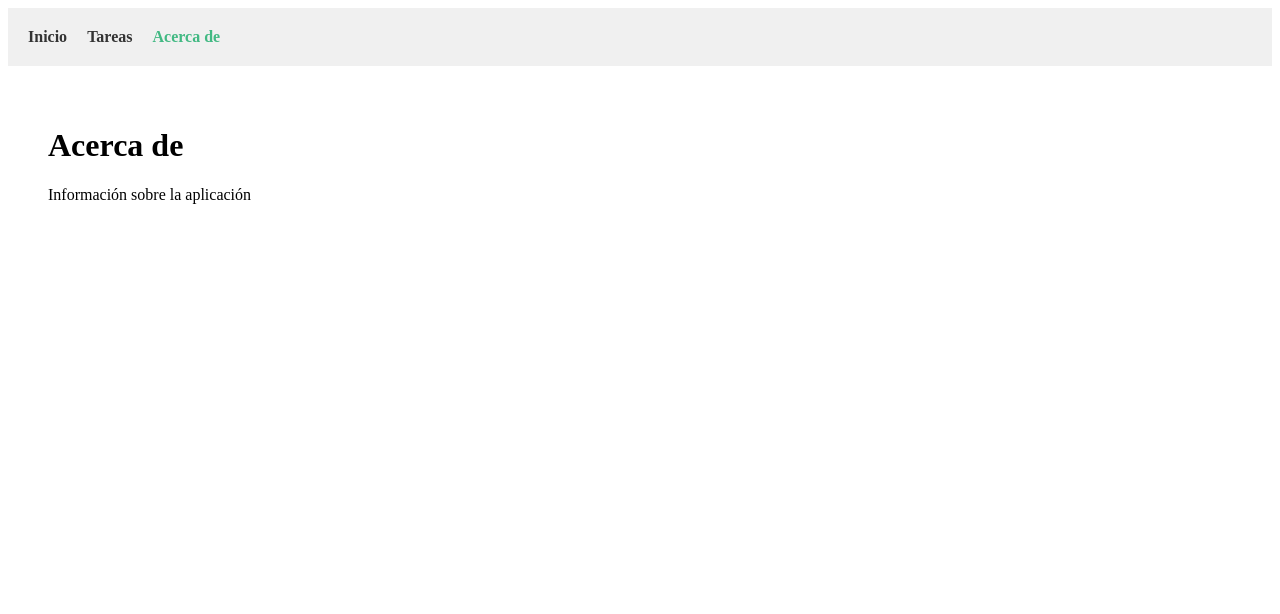
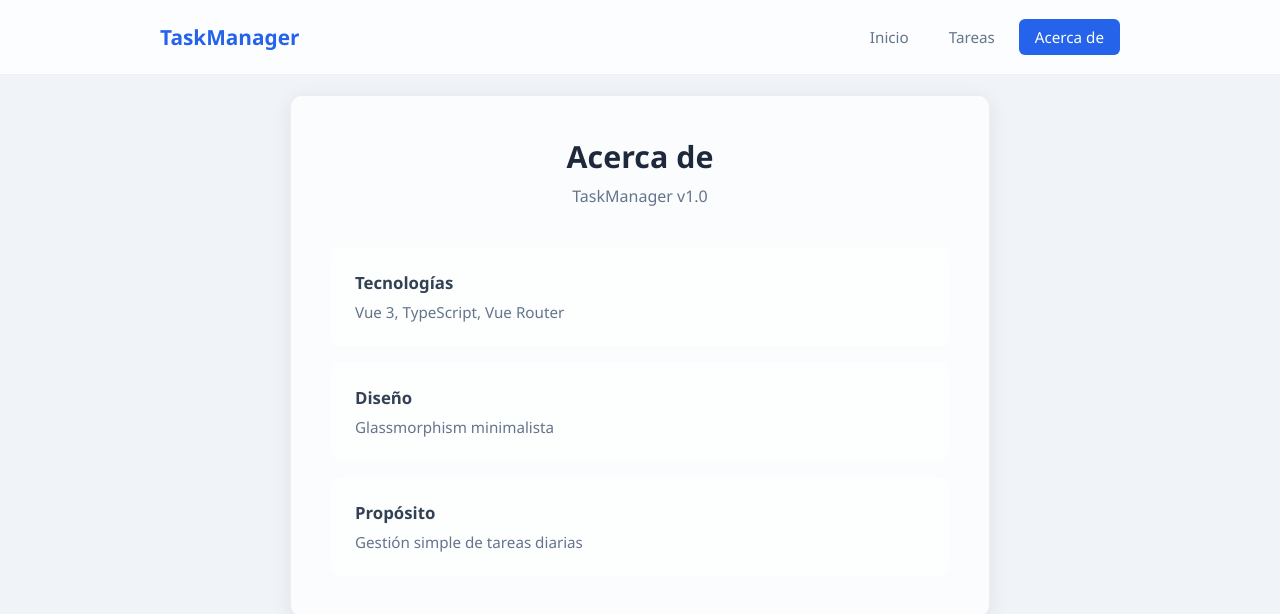
Before and after one commit to AaronZumarraga/tareas, a Vue app: page /acerca-de in a window 1280 px wide. Shown: the top 614 px of the page. Built offline with nearby package versions, Linux system fonts and the light colour scheme; the HTML template or start-up script is replaced by a standard one.

Commit message:
Refactor layout and styles for main views: Inicio, Tareas, and Acerca de

```diff
--- a/src/App.vue
+++ b/src/App.vue
@@ -4,36 +4,99 @@ import { RouterLink, RouterView } from 'vue-router'
 
 <template>
   <div id="app">
-    <nav>
-      <RouterLink to="/">Inicio</RouterLink>
-      <RouterLink to="/tareas">Tareas</RouterLink>
-      <RouterLink to="/acerca-de">Acerca de</RouterLink>
-    </nav>
-    <main>
+    <header>
+      <div class="container">
+        <h1 class="logo">TaskManager</h1>
+        <nav>
+          <RouterLink to="/" class="nav-link">Inicio</RouterLink>
+          <RouterLink to="/tareas" class="nav-link">Tareas</RouterLink>
+          <RouterLink to="/acerca-de" class="nav-link">Acerca de</RouterLink>
+        </nav>
+      </div>
+    </header>
+    <main class="container">
       <RouterView />
     </main>
   </div>
 </template>
 
-<style scoped>
+<style>
+/* ESTILOS GLOBALES */
+* {
+  margin: 0;
+  padding: 0;
+  box-sizing: border-box;
+}
+
+body {
+  font-family: 'Segoe UI', system-ui, sans-serif;
+  background: #f0f4f8;
+  min-height: 100vh;
+}
+
+#app {
+  min-height: 100vh;
+  display: flex;
+  flex-direction: column;
+}
+
+.container {
+  max-width: 1000px;
+  margin: 0 auto;
+  padding: 0 20px;
+  width: 100%;
+}
+
+header {
+  background: rgba(255, 255, 255, 0.8);
+  backdrop-filter: blur(10px);
+  -webkit-backdrop-filter: blur(10px);
+  border-bottom: 1px solid rgba(0, 0, 0, 0.05);
+  position: sticky;
+  top: 0;
+  z-index: 100;
+}
+
+header .container {
+  display: flex;
+  justify-content: space-between;
+  align-items: center;
+  padding: 1.2rem 20px;
+}
+
+.logo {
+  font-size: 1.3rem;
+  color: #2563eb;
+  font-weight: 600;
+}
+
 nav {
   display: flex;
-  gap: 20px;
-  padding: 20px;
-  background-color: #f0f0f0;
+  gap: 8px;
 }
 
-nav a {
+.nav-link {
+  padding: 8px 16px;
   text-decoration: none;
-  color: #333;
-  font-weight: bold;
+  color: #64748b;
+  font-weight: 500;
+  font-size: 0.95rem;
+  border-radius: 6px;
+  transition: all 0.2s;
 }
 
-nav a.router-link-active {
-  color: #42b983;
+.nav-link:hover {
+  background: rgba(0, 0, 0, 0.04);
+  color: #2563eb;
+}
+
+.nav-link.router-link-active {
+  background: #2563eb;
+  color: white;
 }
 
 main {
-  padding: 20px;
+  flex: 1;
+  padding: 40px 20px;
 }
 </style>
--- a/src/views/AcercaDe.vue
+++ b/src/views/AcercaDe.vue
@@ -4,13 +4,81 @@
 
 <template>
   <div class="acerca-de">
-    <h1>Acerca de</h1>
-    <p>Información sobre la aplicación</p>
+    <div class="glass-card">
+      <h1>Acerca de</h1>
+      <p class="subtitle">TaskManager v1.0</p>
+      <div class="info-section">
+        <div class="info-item">
+          <h3>Tecnologías</h3>
+          <p>Vue 3, TypeScript, Vue Router</p>
+        </div>
+        <div class="info-item">
+          <h3>Diseño</h3>
+          <p>Glassmorphism minimalista</p>
+        </div>
+        <div class="info-item">
+          <h3>Propósito</h3>
+          <p>Gestión simple de tareas diarias</p>
+        </div>
+      </div>
+    </div>
   </div>
 </template>
 
 <style scoped>
+/* ESTILOS LOCALES - Solo para Acerca De */
 .acerca-de {
-  padding: 20px;
+  max-width: 700px;
+  margin: 0 auto;
+  padding-top: 20px;
+}
+
+.glass-card {
+  background: rgba(255, 255, 255, 0.7);
+  backdrop-filter: blur(10px);
+  -webkit-backdrop-filter: blur(10px);
+  border: 1px solid rgba(0, 0, 0, 0.06);
+  border-radius: 12px;
+  padding: 40px;
+  box-shadow: 0 4px 20px rgba(0, 0, 0, 0.08);
+  text-align: center;
+}
+
+h1 {
+  color: #1e293b;
+  font-size: 1.9rem;
+  font-weight: 600;
+  margin-bottom: 8px;
+}
+
+.subtitle {
+  color: #64748b;
+  font-size: 1rem;
+  margin-bottom: 40px;
+}
+
+.info-section {
+  display: flex;
+  flex-direction: column;
+  gap: 16px;
+}
+
+.info-item {
+  padding: 24px;
+  background: rgba(255, 255, 255, 0.5);
+  border-radius: 10px;
+  text-align: left;
+}
+
+.info-item h3 {
+  color: #334155;
+  font-size: 1.05rem;
+  margin-bottom: 8px;
+  font-weight: 600;
+}
+
+.info-item p {
+  color: #64748b;
+  font-size: 0.95rem;
 }
 </style>
--- a/src/views/Inicio.vue
+++ b/src/views/Inicio.vue
@@ -4,13 +4,65 @@
 
 <template>
   <div class="inicio">
-    <h1>Inicio</h1>
-    <p>Bienvenido a la aplicación de tareas</p>
+    <div class="glass-card">
+      <h1>Bienvenido</h1>
+      <p class="subtitle">Gestiona tus tareas de forma simple</p>
+      <div class="features">
+        <div class="feature-item">Simple</div>
+        <div class="feature-item">Efectivo</div>
+        <div class="feature-item">Rápido</div>
+      </div>
+    </div>
   </div>
 </template>
 
 <style scoped>
+/* ESTILOS LOCALES - Solo afectan este componente */
 .inicio {
-  padding: 20px;
+  display: flex;
+  justify-content: center;
+  align-items: flex-start;
+  padding-top: 60px;
+}
+
+.glass-card {
+  background: rgba(255, 255, 255, 0.7);
+  backdrop-filter: blur(10px);
+  -webkit-backdrop-filter: blur(10px);
+  border: 1px solid rgba(0, 0, 0, 0.06);
+  border-radius: 12px;
+  padding: 50px 40px;
+  text-align: center;
+  box-shadow: 0 4px 20px rgba(0, 0, 0, 0.08);
+  max-width: 600px;
+  width: 100%;
+}
+
+h1 {
+  color: #1e293b;
+  font-size: 2.2rem;
+  font-weight: 600;
+  margin-bottom: 12px;
+}
+
+.subtitle {
+  color: #64748b;
+  font-size: 1.05rem;
+  margin-bottom: 40px;
+}
+
+.features {
+  display: flex;
+  gap: 16px;
+  justify-content: center;
+}
+
+.feature-item {
+  padding: 16px 24px;
+  background: rgba(255, 255, 255, 0.5);
+  border-radius: 8px;
+  font-size: 0.9rem;
+  color: #475569;
+  font-weight: 500;
 }
 </style>
--- a/src/views/Tareas.vue
+++ b/src/views/Tareas.vue
@@ -4,13 +4,99 @@
 
 <template>
   <div class="tareas">
-    <h1>Tareas</h1>
-    <p>Aquí puedes gestionar tus tareas</p>
+    <div class="glass-card">
+      <h1>Mis Tareas</h1>
+      <p class="subtitle">Organiza tu día</p>
+      <div class="task-input">
+        <input type="text" placeholder="Agregar nueva tarea..." />
+        <button>Agregar</button>
+      </div>
+      <div class="task-list">
+        <p class="empty-state">No hay tareas aún</p>
+      </div>
+    </div>
   </div>
 </template>
 
 <style scoped>
+/* ESTILOS LOCALES - Solo para vista Tareas */
 .tareas {
-  padding: 20px;
+  max-width: 700px;
+  margin: 0 auto;
+  padding-top: 20px;
+}
+
+.glass-card {
+  background: rgba(255, 255, 255, 0.7);
+  backdrop-filter: blur(10px);
+  -webkit-backdrop-filter: blur(10px);
+  border: 1px solid rgba(0, 0, 0, 0.06);
+  border-radius: 12px;
+  padding: 40px;
+  box-shadow: 0 4px 20px rgba(0, 0, 0, 0.08);
+}
+
+h1 {
+  color: #1e293b;
+  font-size: 1.9rem;
+  font-weight: 600;
+  margin-bottom: 8px;
+}
+
+.subtitle {
+  color: #64748b;
+  font-size: 1rem;
+  margin-bottom: 30px;
+}
+
+.task-input {
+  display: flex;
+  gap: 10px;
+  margin-bottom: 30px;
+}
+
+.task-input input {
+  flex: 1;
+  padding: 12px 16px;
+  border: 1px solid rgba(0, 0, 0, 0.1);
+  border-radius: 8px;
+  background: rgba(255, 255, 255, 0.6);
+  color: #1e293b;
+  font-size: 0.95rem;
+  outline: none;
+  transition: all 0.2s;
+}
+
+.task-input input:focus {
+  border-color: #2563eb;
+  background: white;
+}
+
+.task-input button {
+  padding: 12px 24px;
+  background: #2563eb;
+  color: white;
+  border: none;
+  border-radius: 8px;
+  font-size: 0.9rem;
+  cursor: pointer;
+  transition: all 0.2s;
+  font-weight: 500;
+}
+
+.task-input button:hover {
+  background: #1d4ed8;
+}
+
+.task-list {
+  min-height: 200px;
+  padding: 20px 0;
+}
+
+.empty-state {
+  text-align: center;
+  color: #94a3b8;
+  padding: 40px 20px;
+  font-size: 0.95rem;
 }
 </style>
```
